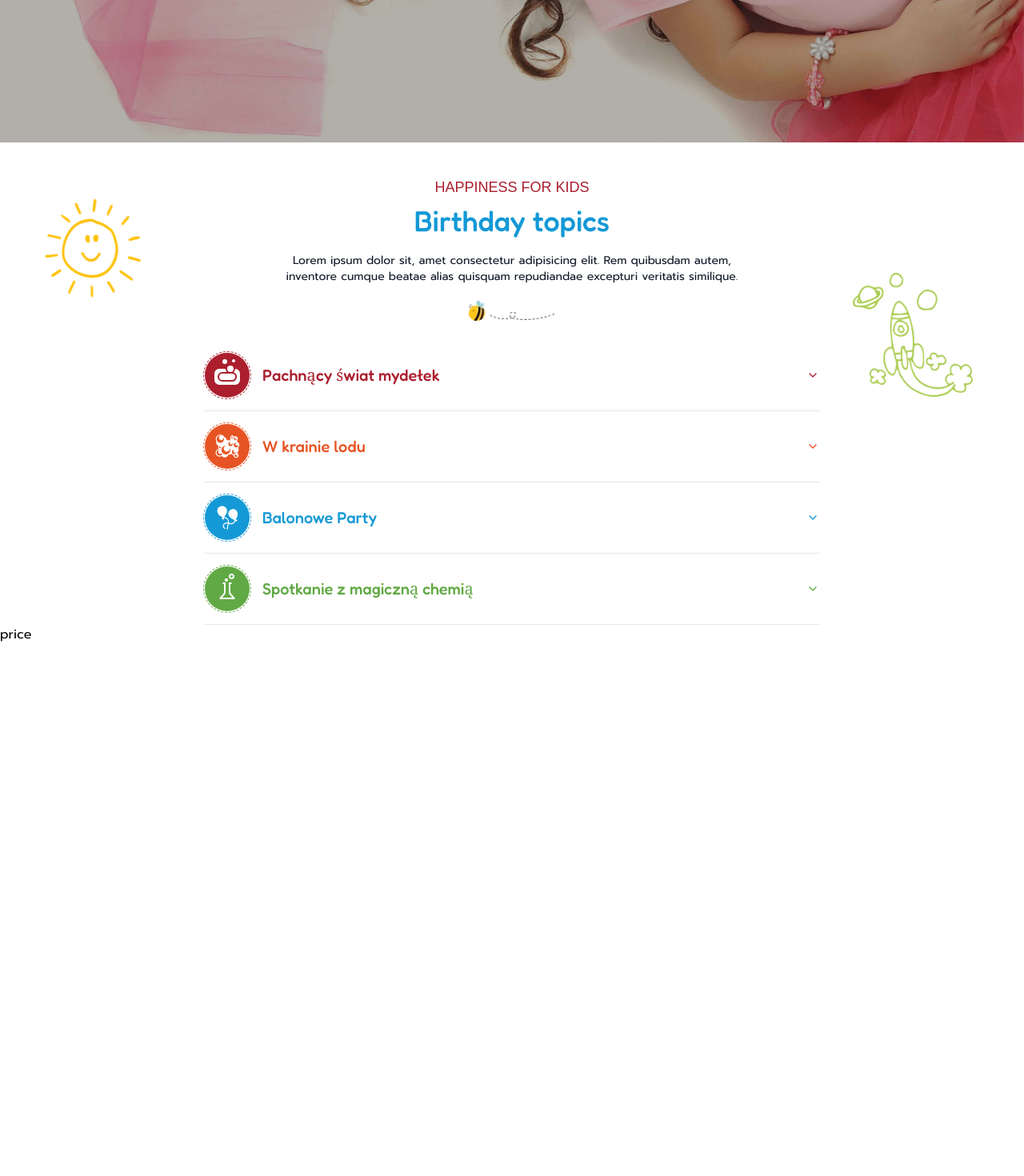
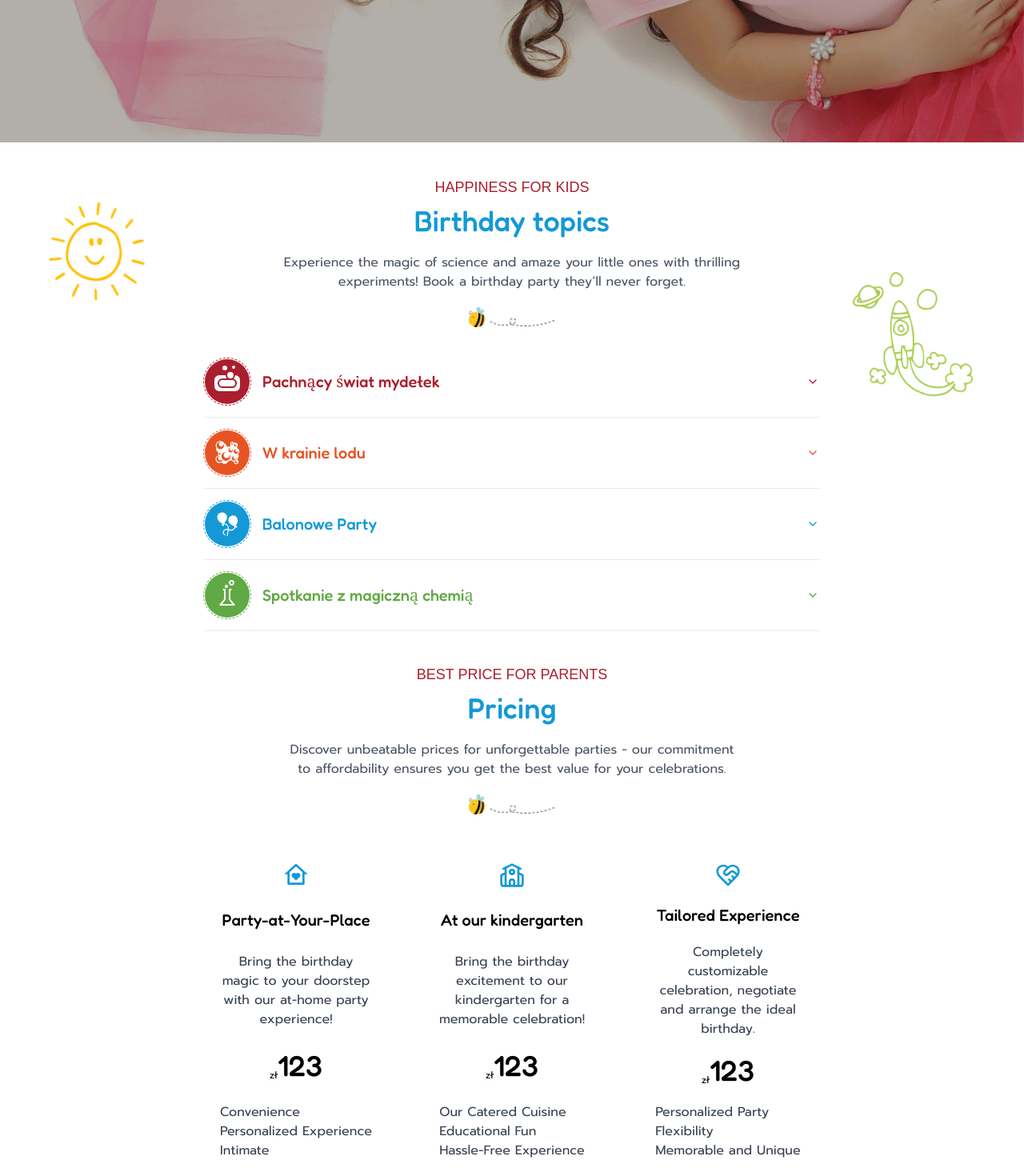
Before and after one commit to exelimpichment/labokids, a Next.js app: page /party in a window 1280 px wide. Shown: the part 622-2092 px from the top of the page at 80% size. Before the commit the page ends 1427 px from the top, so only its background shows below. Built offline with nearby package versions, Linux system fonts and the light colour scheme; a web font is replaced by a local one.

Commit message:
pricing section

```diff
--- a/src/app/party/partyHero/buttonsHero.tsx
+++ b/src/app/party/partyHero/buttonsHero.tsx
@@ -10,14 +10,14 @@ const ButtonsHero = () => {
     <div className="flex w-full flex-row gap-3 py-5">
       <Button
         variant="outline"
-        className="rounded border-transparent bg-laboOrange transition-all duration-500 hover:bg-white"
+        className="rounded border-transparent bg-laboBlue transition-all duration-500 hover:bg-white"
         onClick={scrollToTopics}
       >
         Read More
       </Button>
       <Button
         variant="outline"
-        className="rounded border-transparent bg-white transition-all duration-500 hover:bg-gray-400"
+        className="rounded border-transparent bg-white hover:bg-slate-300"
       >
         Contact Us
       </Button>
--- a/src/app/party/price/price.tsx
+++ b/src/app/party/price/price.tsx
@@ -1,5 +1,18 @@
+import Container from '../../common/container';
+import PriceCard from './priceCard';
+import PriceCards from './priceCards';
+import PriceHeading from './priceHeading';
+import pricingData from './pricingData';
+
 const Price = () => {
-  return <div>price</div>;
+  return (
+    <section className="mt-10">
+      <Container>
+        <PriceHeading />
+        <PriceCards />
+      </Container>
+    </section>
+  );
 };
 
 export default Price;
--- /dev/null
+++ b/src/app/party/price/priceCard.tsx
@@ -0,0 +1,50 @@
+import { Button } from '@/components/ui/button';
+import { textFont, titleFont } from '../../common/fonts';
+import { IconType } from 'react-icons';
+import { LucideIcon } from 'lucide-react';
+
+interface IPriceCard {
+  item: {
+    id: number;
+    header: string;
+    paragraph: string;
+    price: number;
+    advantages: string[];
+    icon: IconType | LucideIcon;
+  };
+}
+
+const PriceCard: React.FC<IPriceCard> = ({
+  item: { id, header, paragraph, price, advantages, icon: Icon },
+}) => {
+  return (
+    <div className="flex max-w-[270px] cursor-pointer flex-col items-center justify-between p-5 hover:rounded-2xl hover:bg-slate-100">
+      <div className="text-laboBlue">
+        <Icon size={32} />
+      </div>
+
+      <h2 className={`${titleFont.className} pt-5 text-xl`}>{header}</h2>
+      <p
+        className={`${textFont.className} grow-1 px-5 pt-5 text-center text-gray-700`}
+      >
+        {paragraph}
+      </p>
+      <div className="pt-5">
+        <span>
+          <sub>zł</sub>
+          <span className={`${titleFont.className}  text-4xl`}>{price}</span>
+          {/* <sub></sub> */}
+        </span>
+      </div>
+      <div className="pt-5">
+        <ul className="flex flex-col text-gray-700">
+          <li>{advantages[0]}</li>
+          <li>{advantages[1]}</li>
+          <li>{advantages[2]}</li>
+        </ul>
+      </div>
+    </div>
+  );
+};
+
+export default PriceCard;
--- /dev/null
+++ b/src/app/party/price/priceCards.tsx
@@ -0,0 +1,14 @@
+import PriceCard from './priceCard';
+import pricingData from './pricingData';
+
+const PriceCards = () => {
+  return (
+    <div className="mt-10 flex  flex-row justify-center ">
+      {pricingData.map((item) => (
+        <PriceCard key={item.id} item={item} />
+      ))}
+    </div>
+  );
+};
+
+export default PriceCards;
--- /dev/null
+++ b/src/app/party/price/priceHeading.tsx
@@ -0,0 +1,25 @@
+import Image from 'next/image';
+import { kidFont, textFont, titleFont } from '../../common/fonts';
+import bee from 'public/bee.webp';
+
+const PriceHeading = () => {
+  return (
+    <div className="flex w-full flex-col items-center justify-center">
+      <p className={`${kidFont.className} mb-2 text-lg text-laboRed`}>
+        BEST PRICE FOR PARENTS
+      </p>
+      <h2 className={`${titleFont.className} mb-5  text-4xl text-laboBlue`}>
+        Pricing
+      </h2>
+      <p
+        className={`${textFont.className} mb-5 max-w-[50%] text-center  text-gray-600`}
+      >
+        Discover unbeatable prices for unforgettable parties - our commitment to
+        affordability ensures you get the best value for your celebrations.
+      </p>
+      <Image src={bee} height={25} alt="small bee" />
+    </div>
+  );
+};
+
+export default PriceHeading;
--- /dev/null
+++ b/src/app/party/price/pricingData.ts
@@ -0,0 +1,39 @@
+import { VenetianMask, HeartHandshake } from 'lucide-react';
+import { RiHomeHeartLine } from 'react-icons/ri';
+import { LuSchool } from 'react-icons/lu';
+
+const pricingData = [
+  {
+    id: 1,
+    header: 'Party-at-Your-Place',
+    paragraph:
+      'Bring the birthday magic to your doorstep with our at-home party experience!',
+    price: 123,
+    advantages: ['Convenience', 'Personalized Experience', 'Intimate'],
+    icon: RiHomeHeartLine,
+  },
+  {
+    id: 2,
+    header: 'At our kindergarten',
+    paragraph:
+      'Bring the birthday excitement to our kindergarten for a memorable celebration!',
+    price: 123,
+    advantages: [
+      'Our Catered Cuisine',
+      'Educational Fun',
+      'Hassle-Free Experience',
+    ],
+    icon: LuSchool,
+  },
+  {
+    id: 3,
+    header: 'Tailored Experience',
+    paragraph:
+      'Completely customizable celebration, negotiate and arrange the ideal birthday.',
+    price: 123,
+    advantages: ['Personalized Party', 'Flexibility', 'Memorable and Unique'],
+    icon: HeartHandshake,
+  },
+];
+
+export default pricingData;
--- a/src/app/party/topics/accordionTopics.tsx
+++ b/src/app/party/topics/accordionTopics.tsx
@@ -107,3 +107,53 @@ const AccordionTopics = () => {
 };
 
 export default AccordionTopics;
+
+const topicsData = [
+  {
+    id: 0,
+    header: 'Pachnący świat mydełek',
+    paragraph:
+      'W trakcie imprezy dzieci dowiedzą się wielu ciekawostek o mydle, a \
+  następnie stworzą własne, niepowtarzalne, pachnące mydło w wybranym \
+  przez siebie kształcie. Będzie to swoiste laboratorium, w którym \
+  uczestnicy mieszać będą kolory, zapachy i inne dodatki. Na koniec \
+  zapakują mydełka i zabiorą je do domu.',
+    icon: FaSoap,
+  },
+
+  {
+    id: 1,
+    header: 'W krainie lodu',
+    paragraph:
+      'Mroźne doświadczenia i gorące emocje. Czy lód to zawsze zamarznięta ' +
+      'woda? Czy istnieje taki lód, który się nie topi? Wykonamy ' +
+      'niesamowite eksperymenty z użyciem suchego lodu. Podczas tej wyprawy ' +
+      'między innymi przekonamy się czym jest suchy lód, sprawdzimy czy ' +
+      'rzeczywiście jest taki zimny oraz zrobimy tajemniczą mgłę.',
+    icon: GiFoam,
+  },
+
+  {
+    id: 2,
+    header: 'Balonowe Party',
+    paragraph:
+      'Czy wiesz, że balon powstał praktycznie przez przypadek, jako efekt ' +
+      'uboczny eksperymentów i prób wynalezienia nowego tworzywa na dętki.? ' +
+      'Czy wiesz, że wynalazł go inżynier chemii, Neil Tillotson? Podczas ' +
+      'imprezy dzieci nie tylko dowiedzą się wielu ciekawostek, ale także ' +
+      'napompują balony w niecodzienny sposób oraz nauczą się skręcać różne ' +
+      'zwierzątka i inne kształty. Po urodzinach każdy wróci do domu z ' +
+      'pamiątkowymi balonami!',
+    icon: GiBalloons,
+  },
+
+  {
+    id: 3,
+    header: 'Spotkanie z magiczną chemią',
+    paragraph:
+      'To niezwykła wyprawa w świat chemii. Podczas przyjęcia dzieci ' +
+      'wykonają niesamowite doświadczenia, m.in. sprawią, że zniknie woda, ' +
+      'wywołają Dżina z butelki czy rozpalą ogień bez zapałek.',
+    icon: SlChemistry,
+  },
+];
--- a/src/app/party/topics/topicsHeader.tsx
+++ b/src/app/party/topics/topicsHeader.tsx
@@ -7,10 +7,10 @@ import { kidFont, textFont, titleFont } from '../../common/fonts';
 const TopicsHeader = () => {
   return (
     <div className="relative mt-10 flex max-w-full flex-col items-center justify-center">
-      <div className="animate-reciprocal absolute right-0">
+      <div className="absolute right-0 animate-reciprocal">
         <Image src={movingRocket} alt="picture of a rocket" width={150} />
       </div>
-      <div className="animate-reciprocal-horizontal absolute left-0">
+      <div className="absolute left-0 animate-reciprocal-horizontal">
         <Image src={movingSun} width={120} alt="picture of a sun" />
       </div>
 
@@ -21,12 +21,12 @@ const TopicsHeader = () => {
         Birthday topics
       </h2>
       <p
-        className={`${textFont.className} mb-5 max-w-[50%] text-center text-sm text-gray-900`}
+        className={`${textFont.className} mb-5 max-w-[50%] text-center  text-gray-600`}
       >
-        Lorem ipsum dolor sit, amet consectetur adipisicing elit. Rem quibusdam
-        autem, inventore cumque beatae alias quisquam repudiandae excepturi
-        veritatis similique.
+        Experience the magic of science and amaze your little ones with
+        thrilling experiments! Book a birthday party they&rsquo;ll never forget.
       </p>
+
       <Image src={bee} height={25} alt="small bee" />
     </div>
   );
```
